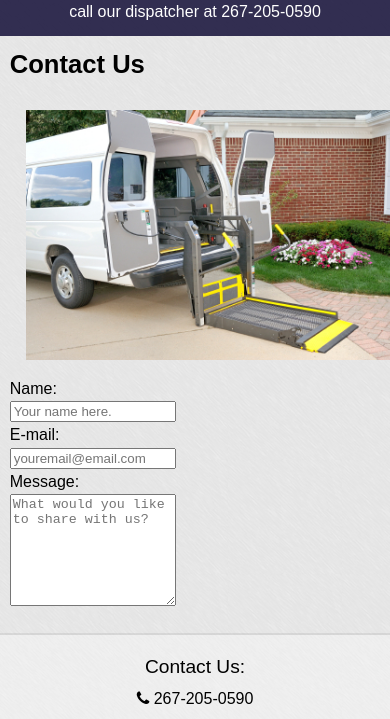
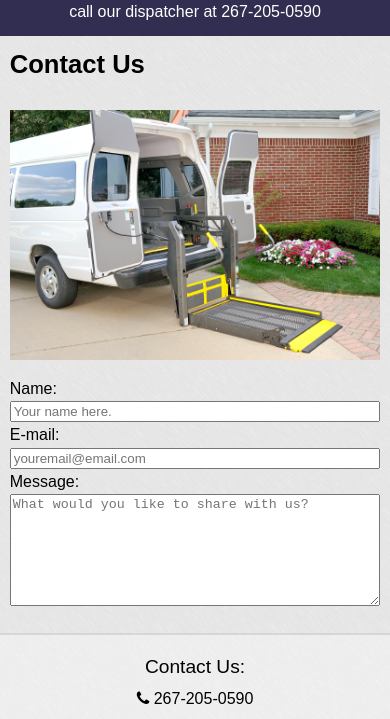
Before and after one commit to JessicaBarnett/LGGTransportation, a plain HTML site: page contact.html in a window 390 px wide. Shown: the part 110-829 px from the top of the page. Drawn offline with Linux system fonts and the light colour scheme; a web font is replaced by a local one.

Commit message:
fixed a few buggy image and text input size issues on mobile.

```diff
--- a/stylesheets/_mediaQueries.scss
+++ b/stylesheets/_mediaQueries.scss
@@ -131,4 +131,9 @@
 		margin-top: 0;
 	}
 
+	form{
+		width: 100%;
+		// margin: 0 auto;
+	}
+
 }
--- a/stylesheets/style.scss
+++ b/stylesheets/style.scss
@@ -139,17 +139,19 @@ h3{
 figure{
 	@extend %elevenColumns;
 	margin: 1rem;
-	background-color: rgba(255, 255, 255, .3);
-	border-radius: 10px;
+	// background-color: rgba(255, 255, 255, .3);
+	// border-radius: 10px;
 
 	img{
 		display: block;
 		max-width: 100%;
+		margin: 0 auto;
 	}
 
 
 	@media screen and #{$smartphones}{
 		width: 100%;
+		margin: 1rem 0;
 	}
 }
 
```
Also changed, not shown: stylesheets/style.css.
